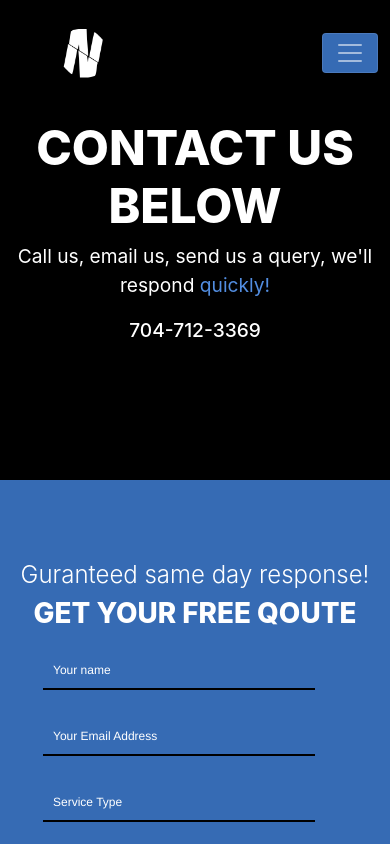
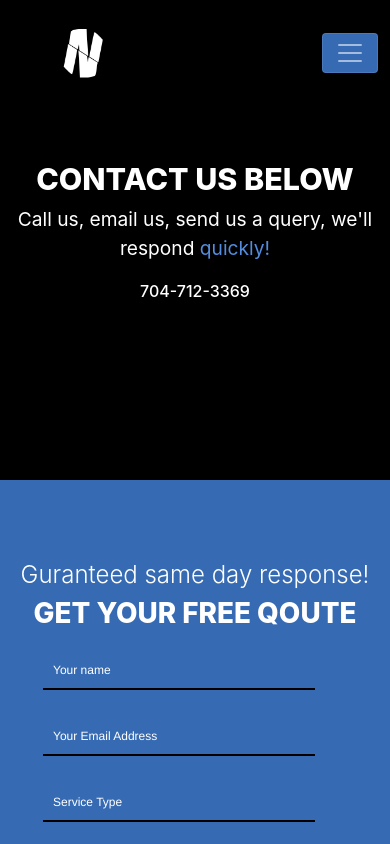
Before and after one commit to Clubin1/NeroDev, a React (Create React App) app: page /contact in a window 390 px wide. Shown: the top 844 px of the page. Built offline with nearby package versions, Linux system fonts and the light colour scheme.

Commit message:
contact media queries

```diff
--- a/src/Assets/Styles/Contact.css
+++ b/src/Assets/Styles/Contact.css
@@ -22,3 +22,13 @@
     color:rgb(255, 255, 255);
     font-weight: 500;
 }
+
+@media (max-width: 576px) {
+    .contactSize {
+      font-size: 1.9rem!important;
+    }
+
+    .contactNumber {
+        font-size: 1rem;
+    }
+}
--- a/src/components/ContactLanding.js
+++ b/src/components/ContactLanding.js
@@ -1,9 +1,5 @@
 import React from 'react'
 import '../Assets/Styles/Contact.css'
-
-import {FontAwesomeIcon} from '@fortawesome/react-fontawesome'
-import {faPhone} from '@fortawesome/free-solid-svg-icons'
-
 
 const ContactLanding = () => {
     return (
```
